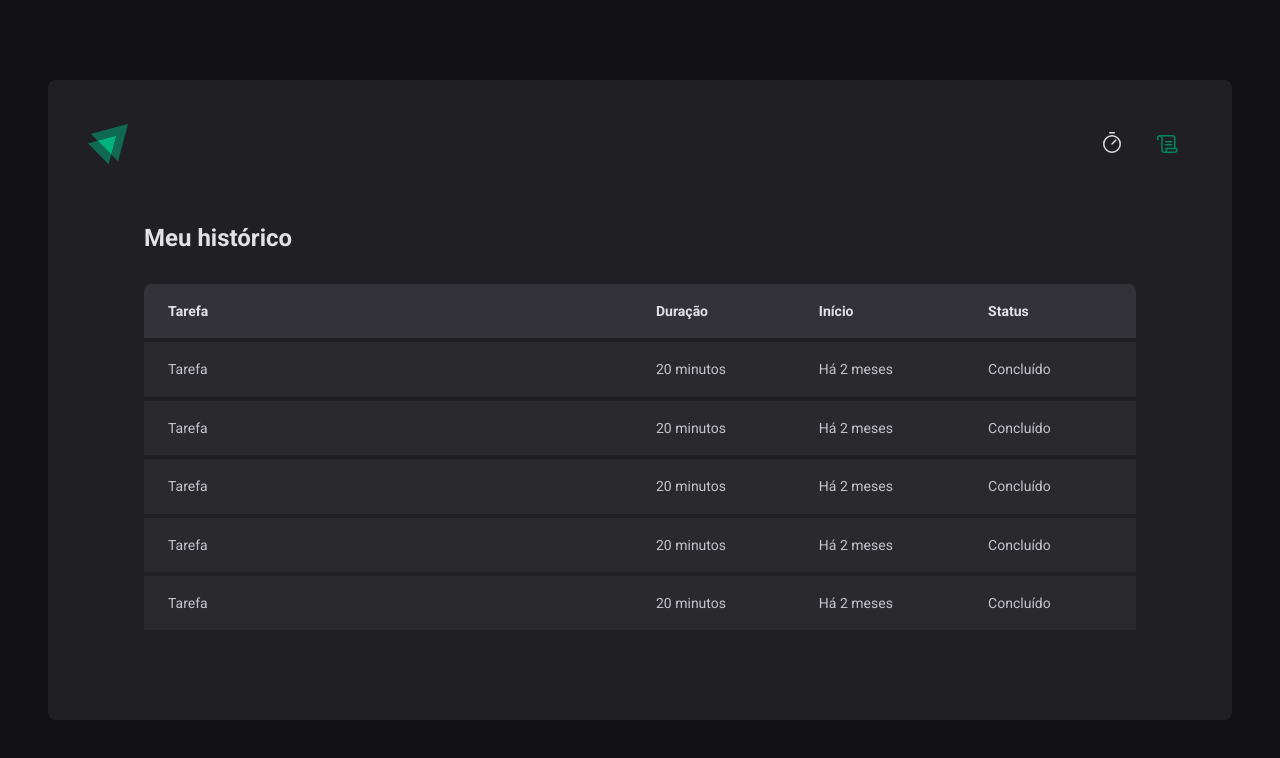
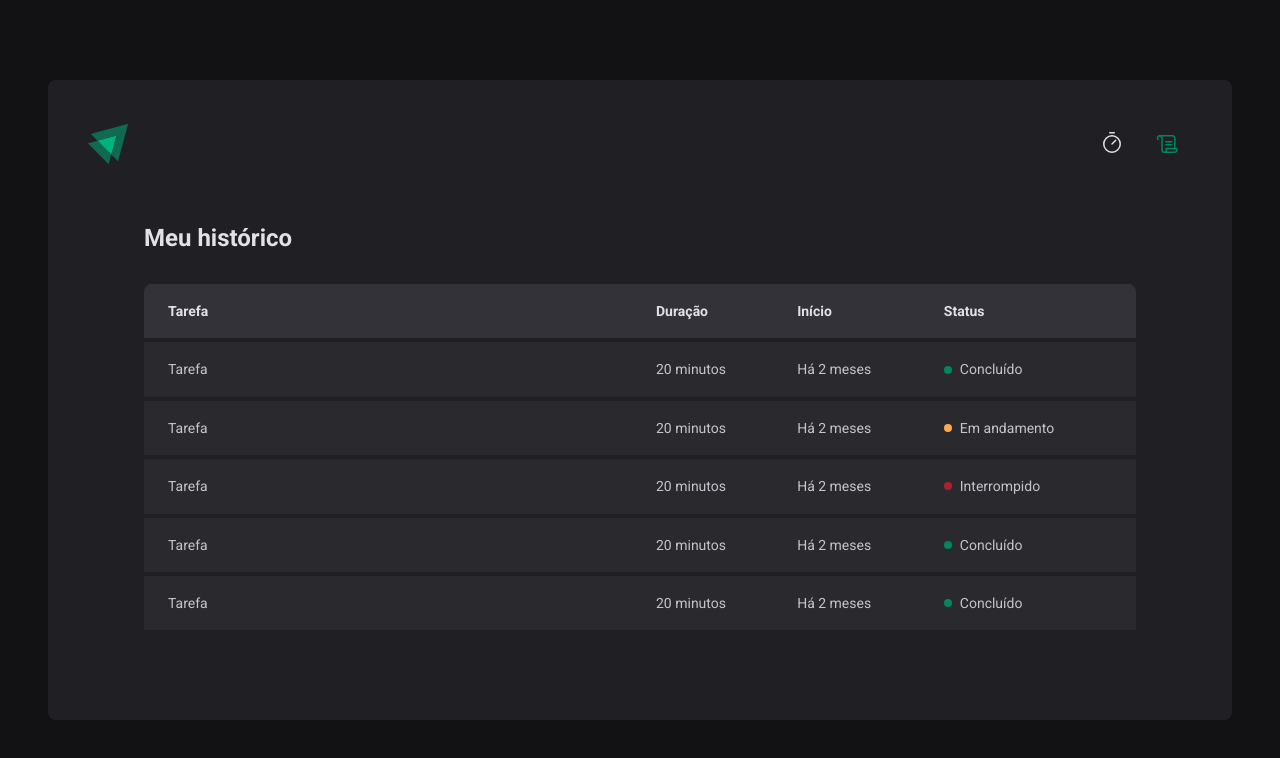
Before and after one commit to jvmaiaa/ignite-timer, a React (Vite) app: page /history in a window 1280 px wide. Shown: the top 758 px of the page. Built offline with nearby package versions, Linux system fonts and the light colour scheme.

Commit message:
✨[feat]: Implementa estilização de campos do histórico a partir da sua mensagem.

```diff
--- a/src/pages/History/History.tsx
+++ b/src/pages/History/History.tsx
@@ -1,4 +1,4 @@
-import { HistoryContainer, HistoryList } from './styles';
+import { HistoryContainer, HistoryList, Status } from './styles';
 
 // prettier-ignore
 export const History = () => {
@@ -21,31 +21,41 @@
               <td>Tarefa</td>
               <td>20 minutos</td>
               <td>Há 2 meses</td>
-              <td>Concluído</td>
+              <td>
+                <Status statusColor="green">Concluído</Status>
+              </td>
             </tr>
             <tr>
               <td>Tarefa</td>
               <td>20 minutos</td>
               <td>Há 2 meses</td>
-              <td>Concluído</td>
+              <td>
+                <Status statusColor="yellow">Em andamento</Status>
+              </td>
             </tr>
             <tr>
               <td>Tarefa</td>
               <td>20 minutos</td>
               <td>Há 2 meses</td>
-              <td>Concluído</td>
+              <td>
+                <Status statusColor="red">Interrompido</Status>
+              </td>
             </tr>
             <tr>
               <td>Tarefa</td>
               <td>20 minutos</td>
               <td>Há 2 meses</td>
-              <td>Concluído</td>
+              <td>
+                <Status statusColor="green">Concluído</Status>
+              </td>
             </tr>
             <tr>
               <td>Tarefa</td>
               <td>20 minutos</td>
               <td>Há 2 meses</td>
-              <td>Concluído</td>
+              <td>
+                <Status statusColor="green">Concluído</Status>
+              </td>
             </tr>
           </tbody>
         </table>
--- a/src/pages/History/styles.ts
+++ b/src/pages/History/styles.ts
@@ -59,3 +59,26 @@
     }
   }
 `;
+
+const STATUS_COLORS = {
+  yellow: 'yellow-500',
+  red: 'red-500',
+  green: 'green-500',
+} as const;
+interface StatusProps {
+  statusColor: keyof typeof STATUS_COLORS;
+}
+
+export const Status = styled.span<StatusProps>`
+  display: flex;
+  align-items: center;
+  gap: 0.5rem;
+
+  &::before {
+    content: '';
+    width: 0.5rem;
+    height: 0.5rem;
+    border-radius: 50%;
+    background: ${({ theme, statusColor }) => theme[STATUS_COLORS[statusColor]]} // acessa a cor do status;
+  }
+`;
```
